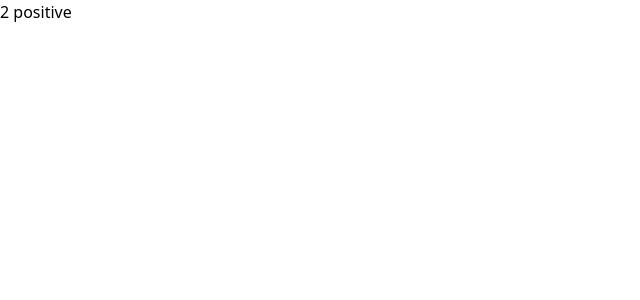
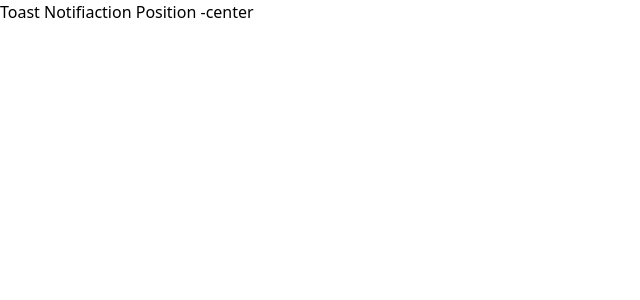
Before and after one commit to AmitParihar17/ReactTsx, a React (Vite) app in the folder typescript/: page / in a window 1280 px wide. Shown: the top 300 px of the page, without its empty margins (0-640 px from the left). Built offline with nearby package versions, Linux system fonts and the light colour scheme.

Commit message:
template literal types

```diff
--- a/typescript/src/App.tsx
+++ b/typescript/src/App.tsx
@@ -2,7 +2,9 @@
 // import Person from "./components/Person"
 // import { PersonList } from "./components/PersonList";
 
-import RandomNumber from "./restriction/RandomNumber"
+import { Toast } from "./components/templateliterals/Toast"
+
+// import RandomNumber from "./restriction/RandomNumber"
 
 // import { List } from "./components/generic/List";
 
@@ -145,10 +147,20 @@ import RandomNumber from "./restriction/RandomNumber"
 
 
 
+// export const App = () => {
+//   return (
+//     <div>
+//       <RandomNumber value={2} isPositive />
+//     </div>
+//   )
+// }
+
+
+
 export const App = () => {
   return (
     <div>
-      <RandomNumber value={2} isPositive />
+      <Toast position="center" />
     </div>
   )
 }
--- /dev/null
+++ b/typescript/src/components/templateliterals/Toast.tsx
@@ -0,0 +1,12 @@
+type HorizontalPosition = "left" | "center" | "right";
+type VerticalPosition = "top" | "center" | "bottom";
+
+type ToastProps = {
+  position:
+    | Exclude<`${HorizontalPosition} - ${VerticalPosition}`, "center -center">
+    | "center";
+};
+
+export const Toast = ({ position }: ToastProps) => {
+  return <div>Toast Notifiaction Position -{position}</div>;
+};
```
